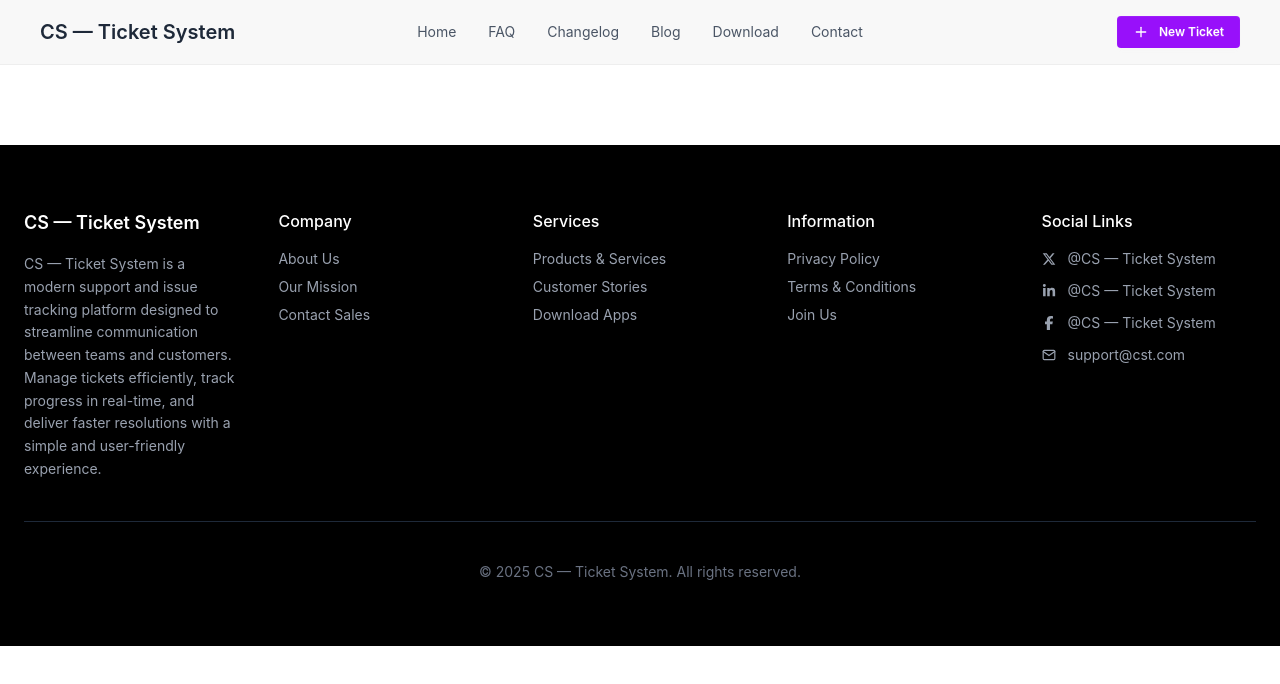
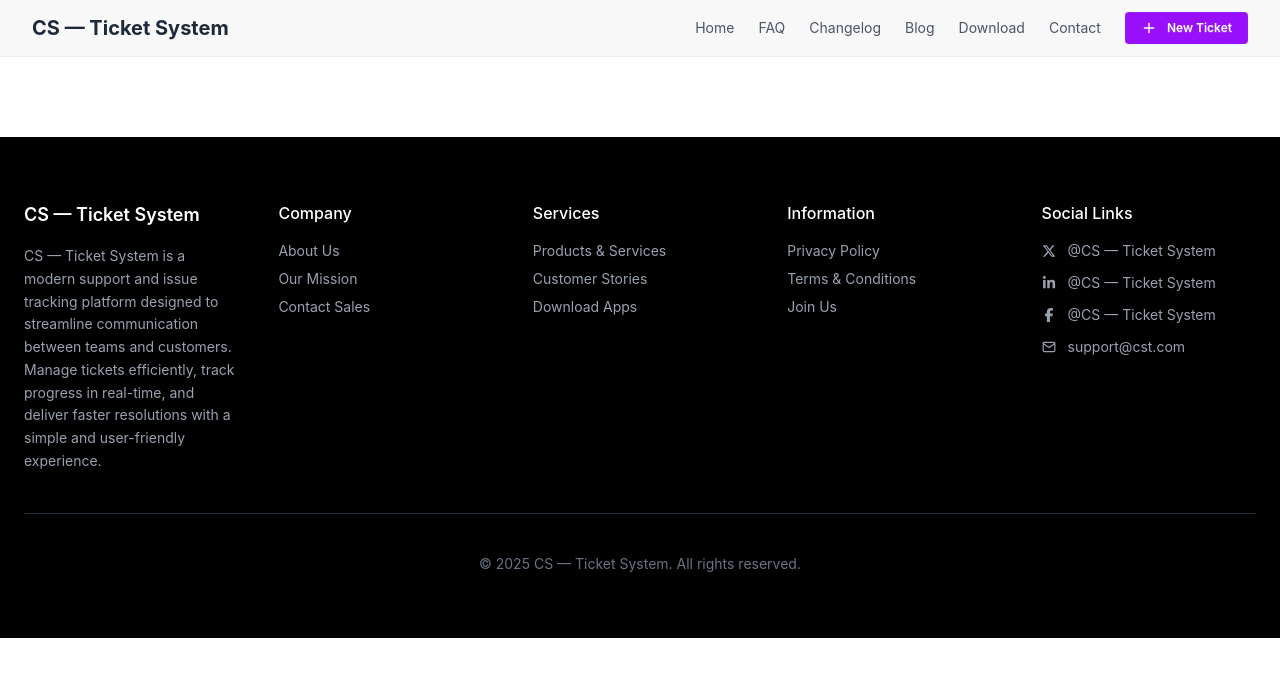
Before and after one commit to shad910/mr2-ticket-system, a React (Vite) app: page / in a window 1280 px wide. Shown: the top 684 px of the page. Built offline with nearby package versions, Linux system fonts and the light colour scheme.

Commit message:
navbar redesgin

```diff
--- a/src/shared/Navbar.jsx
+++ b/src/shared/Navbar.jsx
@@ -5,37 +5,34 @@ import { HiMenu } from "react-icons/hi";
 const Navbar = () => {
     return (
         <nav className="w-full bg-base-200 border-b border-base-300">
-            <div className="md:max-w-7xl mx-auto px-2.5 md:px-4 sm:px-6 lg:px-8">
-                <div className="navbar min-h-16">
+            <div className="md:max-w-7xl mx-auto px-4 sm:px-6 lg:px-8">
+                <div className="flex items-center h-14">
 
-                    {/* Left Side */}
-                    <div className="navbar-start">
-                        <h1 className="text-base sm:text-lg lg:text-xl font-semibold text-gray-800 ">
-                            CS — Ticket System
-                        </h1>
-                    </div>
+                    {/* Left: Logo */}
+                    <h1 className="text-base sm:text-lg lg:text-xl font-bold text-gray-800">
+                        CS — Ticket System
+                    </h1>
 
-                    {/* Center Side */}
-                    <div className="navbar-center hidden lg:flex">
-                        <ul className="menu menu-horizontal px-1 text-sm text-gray-600 gap-2">
-                            <li><a className="hover:text-black">Home</a></li>
-                            <li><a className="hover:text-black">FAQ</a></li>
-                            <li><a className="hover:text-black">Changelog</a></li>
-                            <li><a className="hover:text-black">Blog</a></li>
-                            <li><a className="hover:text-black">Download</a></li>
-                            <li><a className="hover:text-black">Contact</a></li>
+                    {/* Right: Menu + Button */}
+                    <div className="flex items-center gap-2.5 md:gap-3.5 lg:gap-4 xl:gap-6 ml-auto">
+
+                        {/* Desktop Menu */}
+                        <ul className="hidden lg:flex items-center gap-6 text-sm text-gray-600">
+                            <li><a className="hover:text-black transition-colors">Home</a></li>
+                            <li><a className="hover:text-black transition-colors">FAQ</a></li>
+                            <li><a className="hover:text-black transition-colors">Changelog</a></li>
+                            <li><a className="hover:text-black transition-colors">Blog</a></li>
+                            <li><a className="hover:text-black transition-colors">Download</a></li>
+                            <li><a className="hover:text-black transition-colors">Contact</a></li>
                         </ul>
-                    </div>
 
-                    {/* Right Side*/}
-                    <div className="navbar-end gap-2">
-
-                        <button className="btn btn-sm bg-purple-600 hover:bg-purple-700 text-white border-none normal-case px-4">
+                        {/* New Ticket Button */}
+                        <button className="btn btn-xs sm:btn-sm md:btn-sm bg-purple-600 hover:bg-purple-700 text-white border-none normal-case px-4">
                             <FiPlus className="mr-1 text-base" />
                             <span className="hidden sm:inline">New Ticket</span>
                         </button>
 
-                        {/* Mobile Hamburger (Right Side) */}
+                        {/* Mobile Hamburger */}
                         <div className="dropdown dropdown-end lg:hidden">
                             <label tabIndex={0} className="btn btn-ghost btn-sm">
                                 <HiMenu className="text-xl" />
```
